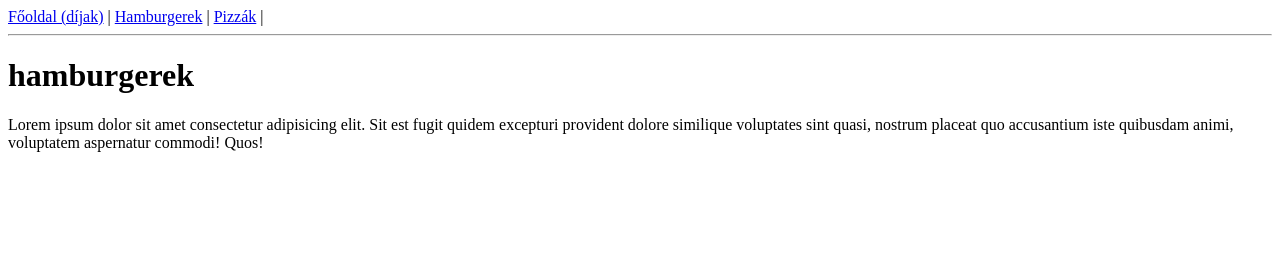
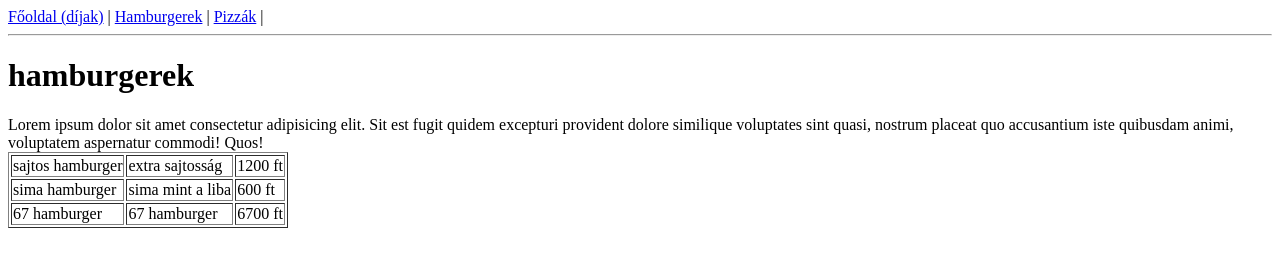
Before and after one commit to Osandpeti/projekt_3, a plain HTML site: page hamburgerek.html in a window 1280 px wide. Drawn offline with Linux system fonts and the light colour scheme.

Commit message:
táblázat kitöltése

```diff
--- a/hamburgerek.html
+++ b/hamburgerek.html
@@ -17,21 +17,23 @@
 <h1>hamburgerek</h1>
 Lorem ipsum dolor sit amet consectetur adipisicing elit. Sit est fugit quidem excepturi provident dolore similique voluptates sint quasi, nostrum placeat quo accusantium iste quibusdam animi, voluptatem aspernatur commodi! Quos!
 
-<table>
+
+
+<table border="1">
 	<tr>
-		<td></td>
-		<td></td>
-		<Td></Td>
+		<td>sajtos hamburger</td>
+		<td>extra sajtosság</td>
+		<td>1200 ft</td>
 	</tr>
 	<tr>
-		<td></td>
-		<td></td>
-		<td></td>
+		<td>sima hamburger</td>
+		<td>sima mint a liba</td>
+		<td>600 ft</td>
 	</tr>
 	<tr>
-		<td></td>
-		<td></td>
-		<td></td>
+		<td>67 hamburger</td>
+		<td>67 hamburger</td>
+		<td>6700 ft</td>
 	</tr>
 </table>
 
```
